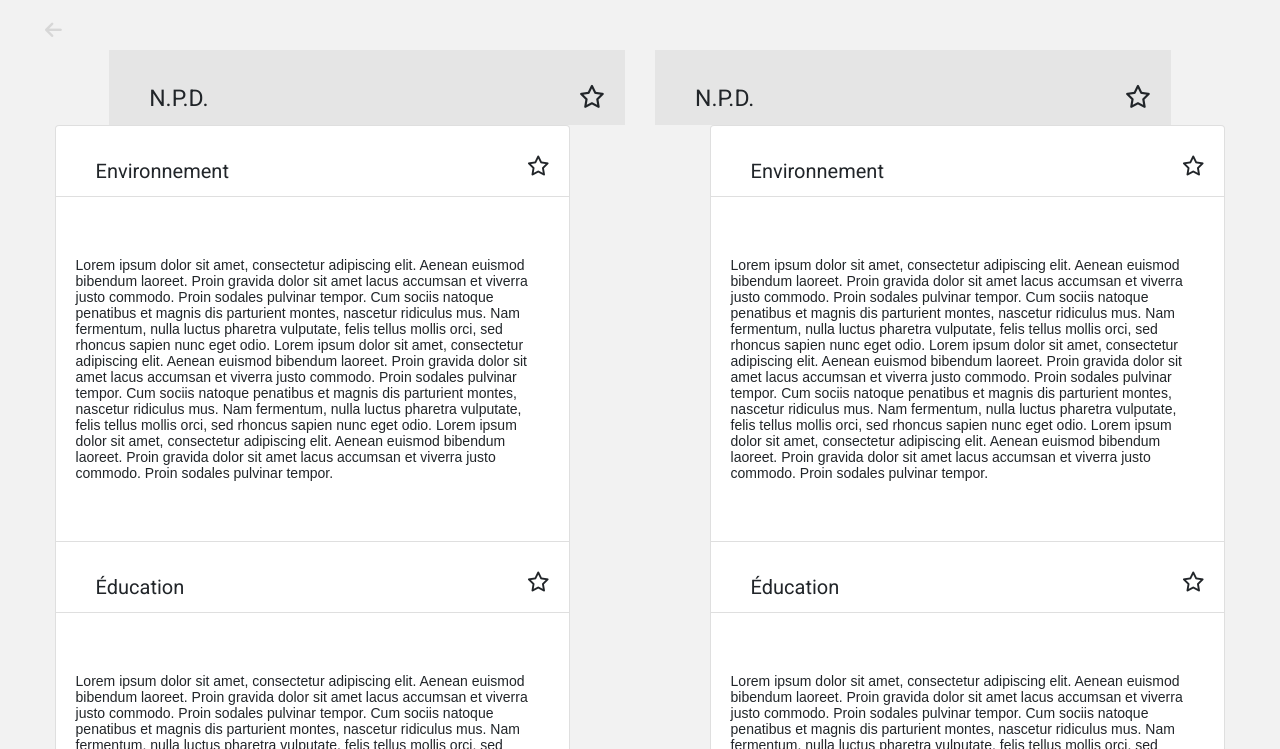
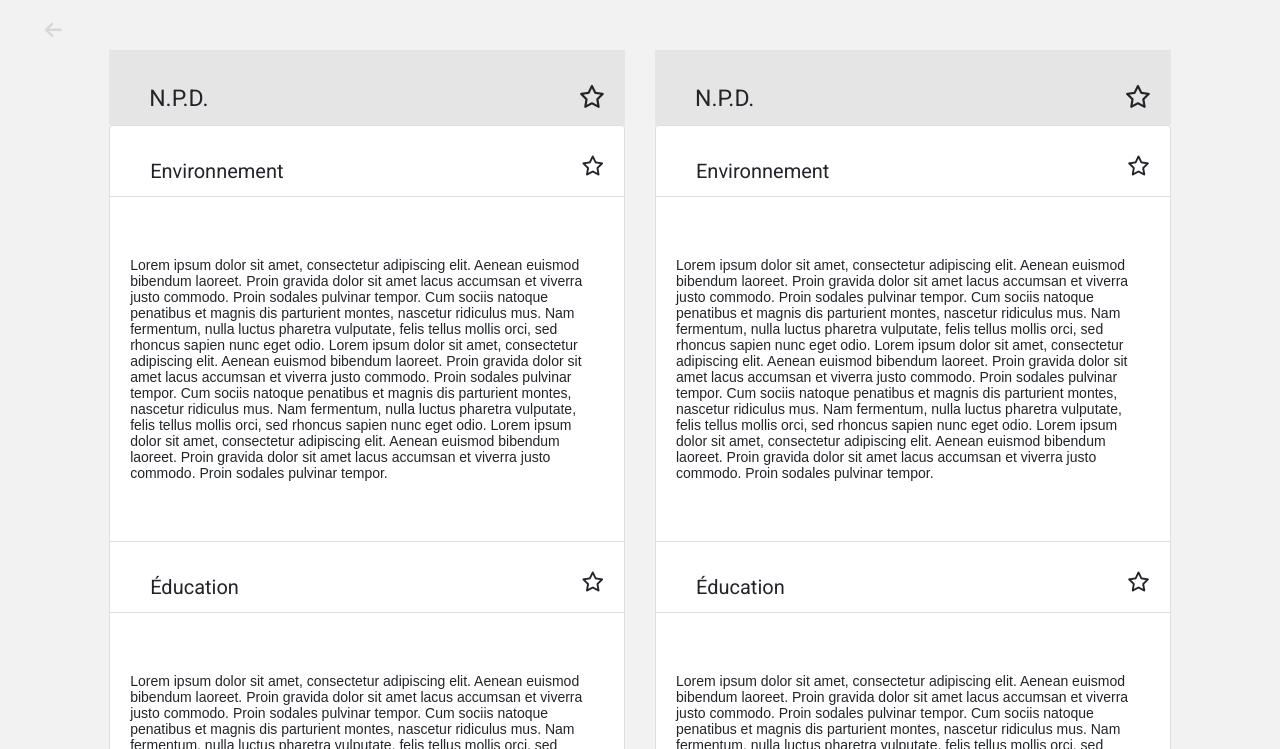
Before and after one commit to thomboil/PharosWeb, a website: page proposition_connaitre.html in a window 1280 px wide. Shown: the part 73-822 px from the top of the page. Drawn offline with nearby package versions, Linux system fonts and the light colour scheme.

Commit message:
Il reste juste la barre a regler -SC

```diff
--- a/proposition_connaitre.html
+++ b/proposition_connaitre.html
@@ -60,8 +60,8 @@
     </div>
 
     <div class="overflow">
-    <div class="row">
-      <div class="col-md-5 mx-auto">
+    <div class="row justify-content-center ">
+      <div class="col-md-5 ">
         <ul class="list-group">
           <li class="list-group-item concept">Environnement<i class="far fa-star leftPosition"></i></li>
           <li class="list-group-item paragraph">Lorem ipsum dolor sit amet, consectetur adipiscing elit. Aenean euismod bibendum laoreet. Proin gravida dolor sit amet lacus accumsan et viverra justo commodo. Proin sodales pulvinar tempor. Cum sociis natoque penatibus et magnis dis parturient montes, nascetur ridiculus mus. Nam fermentum, nulla luctus pharetra vulputate, felis tellus mollis orci, sed rhoncus sapien nunc eget odio. Lorem ipsum dolor sit amet, consectetur adipiscing elit. Aenean euismod bibendum laoreet. Proin gravida dolor sit amet lacus accumsan et viverra justo commodo. Proin sodales pulvinar tempor. Cum sociis natoque penatibus et magnis dis parturient montes, nascetur ridiculus mus. Nam fermentum, nulla luctus pharetra vulputate, felis tellus mollis orci, sed rhoncus sapien nunc eget odio. Lorem ipsum dolor sit amet, consectetur adipiscing elit. Aenean euismod bibendum laoreet. Proin gravida dolor sit amet lacus accumsan et viverra justo commodo. Proin sodales pulvinar tempor.</li>
@@ -82,7 +82,7 @@
         </ul>
       </div>
 
-      <div class="col-md-5 mx-auto ">
+      <div class="col-md-5">
         <ul class="list-group">
           <li class="list-group-item concept">Environnement<i class="far fa-star leftPosition"></i></li>
           <li class="list-group-item paragraph">Lorem ipsum dolor sit amet, consectetur adipiscing elit. Aenean euismod bibendum laoreet. Proin gravida dolor sit amet lacus accumsan et viverra justo commodo. Proin sodales pulvinar tempor. Cum sociis natoque penatibus et magnis dis parturient montes, nascetur ridiculus mus. Nam fermentum, nulla luctus pharetra vulputate, felis tellus mollis orci, sed rhoncus sapien nunc eget odio. Lorem ipsum dolor sit amet, consectetur adipiscing elit. Aenean euismod bibendum laoreet. Proin gravida dolor sit amet lacus accumsan et viverra justo commodo. Proin sodales pulvinar tempor. Cum sociis natoque penatibus et magnis dis parturient montes, nascetur ridiculus mus. Nam fermentum, nulla luctus pharetra vulputate, felis tellus mollis orci, sed rhoncus sapien nunc eget odio. Lorem ipsum dolor sit amet, consectetur adipiscing elit. Aenean euismod bibendum laoreet. Proin gravida dolor sit amet lacus accumsan et viverra justo commodo. Proin sodales pulvinar tempor.</li>
```
Also changed, not shown: css/comparer_position.css (line endings or trailing spaces).
